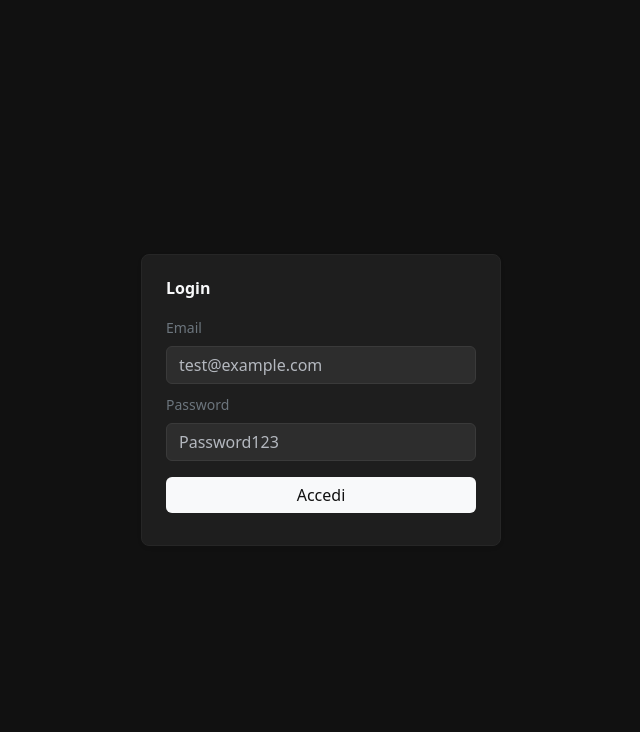
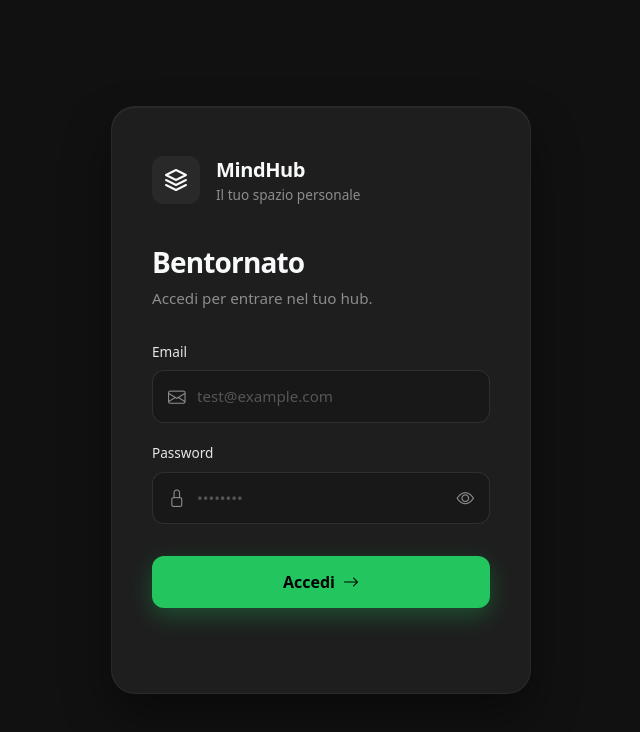
Before and after one commit to yungpryzed/Mindhub, a website with bundled scripts: page public/index.html in a window 1280 px wide. Shown: the whole page, without its empty margins (319-959 px from the left). Built offline with nearby package versions, Linux system fonts and the light colour scheme.

Commit message:
feat(ui): redesign login card, premium scrollbars, and brand logo

```diff
--- a/public/index.html
+++ b/public/index.html
@@ -4,6 +4,7 @@
     <meta charset="UTF-8" />
     <meta name="viewport" content="width=device-width, initial-scale=1.0" />
     <title>MindHub</title>
+    <link rel="icon" type="image/svg+xml" href="assets/mindhublogo.svg" />
     <link
       href="https://cdn.jsdelivr.net/npm/bootstrap@5.3.3/dist/css/bootstrap.min.css"
       rel="stylesheet"
@@ -22,19 +23,48 @@
   </head>
   <body>
     <div id="loginView" class="login-view hidden">
-      <form id="loginForm" class="card shadow-sm rounded-3 p-4 login-card">
-        <h1 class="h6 fw-bold mb-3">Login</h1>
-        <div class="mb-2">
-          <label class="form-label small text-secondary">Email</label>
-          <input id="loginEmail" type="email" class="form-control" placeholder="test@example.com" />
+      <div class="login-container">
+        <div class="login-header">
+          <div class="login-logo-placeholder">
+            <img src="assets/mindhublogo.svg" alt="MindHub" class="login-logo-icon" />
+          </div>
+          <div class="login-brand">
+            <span class="brand-name">MindHub</span>
+            <span class="brand-tagline">Il tuo spazio personale</span>
+          </div>
         </div>
-        <div class="mb-2">
-          <label class="form-label small text-secondary">Password</label>
-          <input id="loginPassword" type="password" class="form-control" placeholder="Password123" />
+
+        <div class="login-hero-text">
+          <h1 class="login-title">Bentornato</h1>
+          <p class="login-subtitle">Accedi per entrare nel tuo hub.</p>
         </div>
-        <button id="loginBtn" type="submit" class="btn btn-dark w-100 mt-2">Accedi</button>
-        <div id="loginError" class="text-danger small mt-2"></div>
-      </form>
+
+        <form id="loginForm" class="login-form">
+          <div class="input-group-custom">
+            <label class="input-label">Email</label>
+            <div class="input-wrapper">
+              <i class="bi bi-envelope input-icon-left"></i>
+              <input id="loginEmail" type="email" class="input-field" placeholder="test@example.com" autocomplete="email" required />
+            </div>
+          </div>
+
+          <div class="input-group-custom">
+            <label class="input-label">Password</label>
+            <div class="input-wrapper">
+              <i class="bi bi-lock input-icon-left"></i>
+              <input id="loginPassword" type="password" class="input-field" placeholder="••••••••" autocomplete="current-password" required />
+              <i class="bi bi-eye input-icon-right" id="togglePasswordVisibility" style="cursor: pointer;"></i>
+            </div>
+          </div>
+
+          <button id="loginBtn" type="submit" class="login-submit-btn">
+            <span>Accedi</span>
+            <i class="bi bi-arrow-right"></i>
+          </button>
+
+          <div id="loginError" class="login-error-msg"></div>
+        </form>
+      </div>
     </div>
 
     <div id="dashboardView" class="dashboard hidden">
@@ -55,8 +85,9 @@
 
       <!-- SIDEBAR A SCOMPARSA (VS CODE TREE VIEW) -->
       <aside id="sidebarDrawer" class="sidebar-drawer">
-        <div class="sidebar-header">
-          <h2 class="sidebar-title">Libreria</h2>
+        <div class="sidebar-header d-flex align-items-center gap-2 mb-3 px-3">
+          <img src="assets/mindhublogo.svg" alt="MindHub" style="width: 24px; height: 24px;" />
+          <h2 class="sidebar-title mb-0">MindHub</h2>
         </div>
         <div id="sidebarTree"></div>
 
@@ -95,7 +126,7 @@
                 </div>
                 <a href="#" class="view-all-link" data-target-folder="movie">Vedi tutti <svg viewBox="0 0 24 24" fill="none" stroke="currentColor" stroke-width="2" stroke-linecap="round" stroke-linejoin="round" aria-hidden="true"><path d="M5 12h14"/><path d="m12 5 7 7-7 7"/></svg></a>
               </div>
-              <div id="dash-movies" class="dashboard-carousel" style="display: flex; gap: 1.5rem; overflow: hidden;">
+              <div id="dash-movies" class="dashboard-carousel" style="display: flex; gap: 1.5rem;">
                 <!-- Skeleton loader -->
                 <div class="skeleton-tile skeleton-movie"></div>
                 <div class="skeleton-tile skeleton-movie"></div>
@@ -111,7 +142,7 @@
                 </div>
                 <a href="#" class="view-all-link" data-target-folder="album">Vedi tutti <svg viewBox="0 0 24 24" fill="none" stroke="currentColor" stroke-width="2" stroke-linecap="round" stroke-linejoin="round" aria-hidden="true"><path d="M5 12h14"/><path d="m12 5 7 7-7 7"/></svg></a>
               </div>
-              <div id="dash-music" class="dashboard-carousel" style="display: flex; gap: 1.5rem; overflow: hidden;">
+              <div id="dash-music" class="dashboard-carousel" style="display: flex; gap: 1.5rem;">
                 <!-- Skeleton loader -->
                 <div class="skeleton-tile skeleton-standard"></div>
                 <div class="skeleton-tile skeleton-standard"></div>
@@ -126,7 +157,7 @@
                 </div>
                 <a href="#" class="view-all-link" data-target-folder="note">Vedi tutti <svg viewBox="0 0 24 24" fill="none" stroke="currentColor" stroke-width="2" stroke-linecap="round" stroke-linejoin="round" aria-hidden="true"><path d="M5 12h14"/><path d="m12 5 7 7-7 7"/></svg></a>
               </div>
-              <div id="dash-notes" class="dashboard-carousel" style="display: flex; gap: 1.5rem; overflow: hidden;">
+              <div id="dash-notes" class="dashboard-carousel" style="display: flex; gap: 1.5rem;">
                 <!-- Skeleton loader -->
                 <div class="skeleton-tile skeleton-standard"></div>
                 <div class="skeleton-tile skeleton-standard"></div>
--- a/public/style.css
+++ b/public/style.css
@@ -78,11 +78,174 @@ body {
   justify-content: center;
   background: var(--login-bg);
 }
-.login-card {
-  width: 360px;
+.login-container {
+  width: 100%;
+  max-width: 420px;
   background: var(--surface);
-  color: var(--white);
-  border: 1px solid var(--border-darkest);
+  border-radius: 24px;
+  padding: 48px 40px;
+  border: 1px solid rgba(255, 255, 255, 0.05);
+  box-shadow: 0 24px 48px rgba(0, 0, 0, 0.4), inset 0 1px 0 rgba(255, 255, 255, 0.05);
+}
+
+.login-header {
+  display: flex;
+  align-items: center;
+  gap: 16px;
+  margin-bottom: 40px;
+}
+
+.login-logo-placeholder {
+  width: 48px;
+  height: 48px;
+  background: rgba(255, 255, 255, 0.05);
+  border-radius: 12px;
+  display: flex;
+  align-items: center;
+  justify-content: center;
+  color: var(--white);
+}
+
+.login-logo-icon {
+  width: 24px;
+  height: 24px;
+}
+
+.login-brand {
+  display: flex;
+  flex-direction: column;
+}
+
+.brand-name {
+  font-size: 1.25rem;
+  font-weight: 700;
+  color: var(--white);
+  letter-spacing: -0.02em;
+}
+
+.brand-tagline {
+  font-size: 0.85rem;
+  color: var(--text-icons);
+}
+
+.login-hero-text {
+  margin-bottom: 32px;
+}
+
+.login-title {
+  font-size: 1.75rem;
+  font-weight: 600;
+  color: var(--white);
+  margin: 0 0 8px 0;
+  letter-spacing: -0.03em;
+}
+
+.login-subtitle {
+  font-size: 0.95rem;
+  color: var(--text-icons);
+  margin: 0;
+}
+
+.login-form {
+  display: flex;
+  flex-direction: column;
+  gap: 20px;
+}
+
+.input-group-custom {
+  display: flex;
+  flex-direction: column;
+  gap: 8px;
+}
+
+.input-label {
+  font-size: 0.85rem;
+  font-weight: 500;
+  color: var(--text-lightgray);
+}
+
+.input-wrapper {
+  position: relative;
+  display: flex;
+  align-items: center;
+}
+
+.input-field {
+  width: 100%;
+  background: rgba(0, 0, 0, 0.2);
+  border: 1px solid rgba(255, 255, 255, 0.1);
+  border-radius: 12px;
+  padding: 14px 44px; /* Spazio per icone a destra e sinistra */
+  color: var(--white);
+  font-size: 0.95rem;
+  transition: border-color 0.3s, box-shadow 0.3s;
+}
+
+.input-field:focus {
+  outline: none;
+  border-color: rgba(255, 255, 255, 0.3);
+  box-shadow: 0 0 0 4px rgba(255, 255, 255, 0.05);
+}
+
+.input-field::placeholder {
+  color: #555;
+}
+
+.input-icon-left {
+  position: absolute;
+  left: 16px;
+  color: var(--text-icons);
+  font-size: 1.1rem;
+  pointer-events: none;
+}
+
+.input-icon-right {
+  position: absolute;
+  right: 16px;
+  color: var(--text-icons);
+  font-size: 1.1rem;
+  transition: color 0.3s;
+}
+
+.input-icon-right:hover {
+  color: var(--white);
+}
+
+.login-submit-btn {
+  margin-top: 12px;
+  display: flex;
+  align-items: center;
+  justify-content: center;
+  gap: 8px;
+  width: 100%;
+  padding: 14px;
+  background: var(--success); /* Verde #22c55e */
+  color: #000;
+  font-weight: 600;
+  font-size: 1rem;
+  border: none;
+  border-radius: 12px;
+  cursor: pointer;
+  box-shadow: 0 8px 24px rgba(34, 197, 94, 0.3); /* Glow verde RGBA */
+  transition: transform 0.3s cubic-bezier(0.16, 1, 0.3, 1), box-shadow 0.3s ease, background 0.3s ease;
+}
+
+.login-submit-btn:hover {
+  transform: translateY(-2px);
+  background: #24d666; /* Verde più luminoso */
+  box-shadow: 0 12px 32px rgba(34, 197, 94, 0.45);
+}
+
+.login-submit-btn:active {
+  transform: translateY(0);
+  box-shadow: 0 4px 12px rgba(34, 197, 94, 0.2);
+}
+
+.login-error-msg {
+  text-align: center;
+  font-size: 0.85rem;
+  color: var(--danger);
+  min-height: 1.2em;
 }
 
 /* ==========================================================================
@@ -119,6 +282,35 @@ body {
   border-radius: 4px;
 }
 .dashboard::-webkit-scrollbar-thumb:hover {
+  background: var(--border-base);
+}
+
+/* ==========================================================================
+   4.X DASHBOARD CAROUSELS (SCROLLBAR PREMIUM)
+   ========================================================================== */
+.dashboard-carousel {
+  overflow-x: auto;
+  overflow-y: hidden;
+  padding-top: 16px;    /* Spazio vitale per le animazioni hover (translateY) */
+  padding-bottom: 24px; /* Evita che l'ombra delle card venga tagliata e stacca la scrollbar */
+  scrollbar-width: thin;
+}
+
+.dashboard-carousel::-webkit-scrollbar {
+  height: 5px;
+}
+
+.dashboard-carousel::-webkit-scrollbar-track {
+  background: var(--dash);
+  border-radius: 10px;
+}
+
+.dashboard-carousel::-webkit-scrollbar-thumb {
+  background: var(--surface-2);
+  border-radius: 10px;
+}
+
+.dashboard-carousel::-webkit-scrollbar-thumb:hover {
   background: var(--border-base);
 }
 
```
Also changed, not shown: public/assets/mindhublogo.svg (added).
